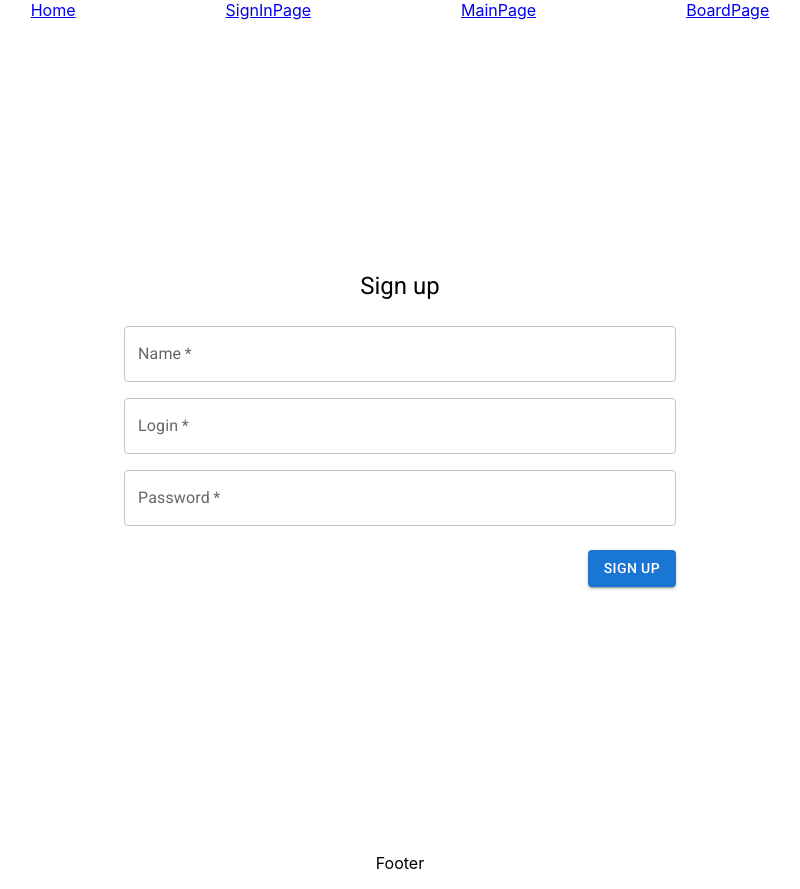
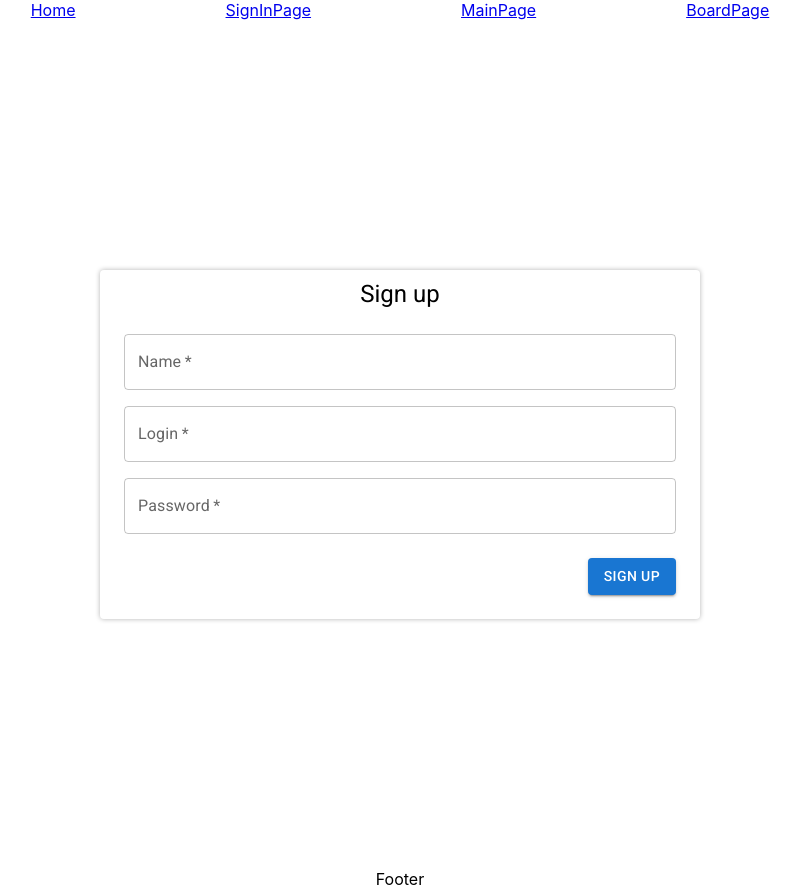
Before and after one commit to vostavhy/project-management-app, a React (Create React App) app: page /signIn in a window 1280 px wide. Shown: the whole page, without its empty margins (240-1040 px from the left). Built offline with nearby package versions, Linux system fonts and the light colour scheme.

Commit message:
feat: customize sign-up form

```diff
--- a/src/containers/SignUpPage.tsx
+++ b/src/containers/SignUpPage.tsx
@@ -12,7 +12,15 @@ export default function SignUp() {
   };
 
   return (
-    <Container component='main' maxWidth='sm'>
+    <Container
+      component='main'
+      maxWidth='sm'
+      sx={{
+        borderRadius: '4px',
+        boxShadow: ' 0 0 5px rgba(0,0,0,0.3)',
+        p: 1,
+      }}
+    >
       <Box display='flex' flexDirection='column' alignItems='center'>
         <Typography component='h1' variant='h5'>
           Sign up
```
